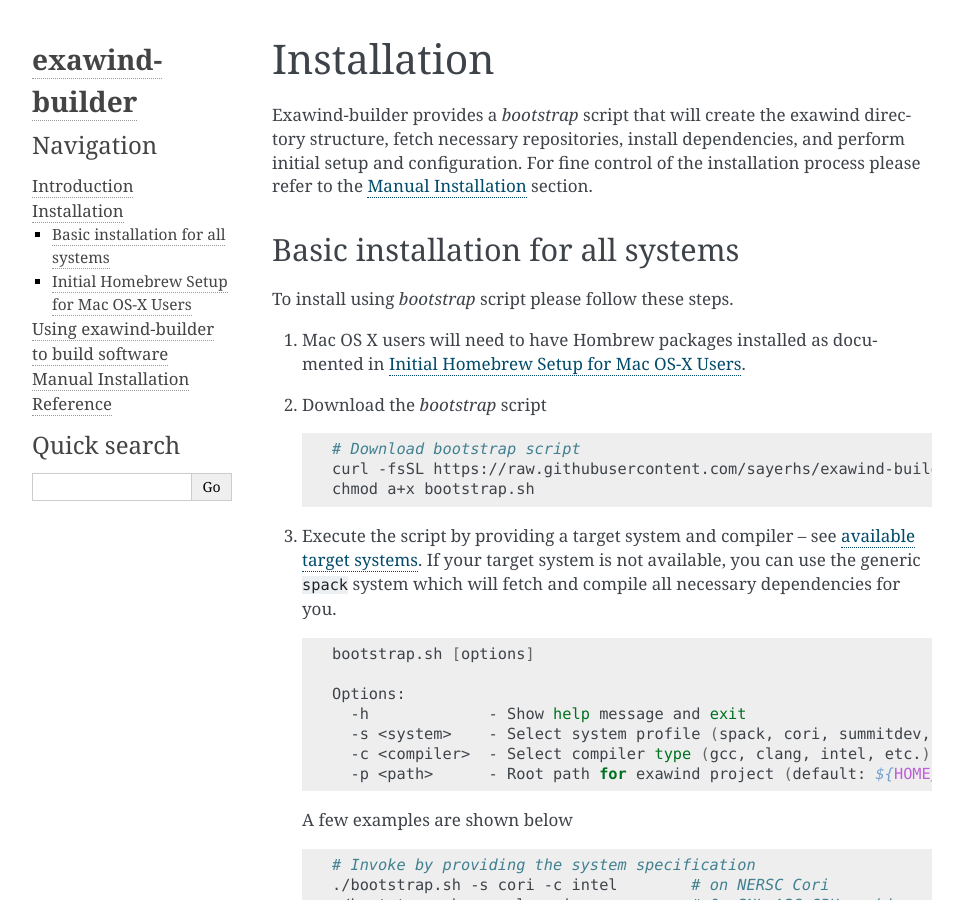
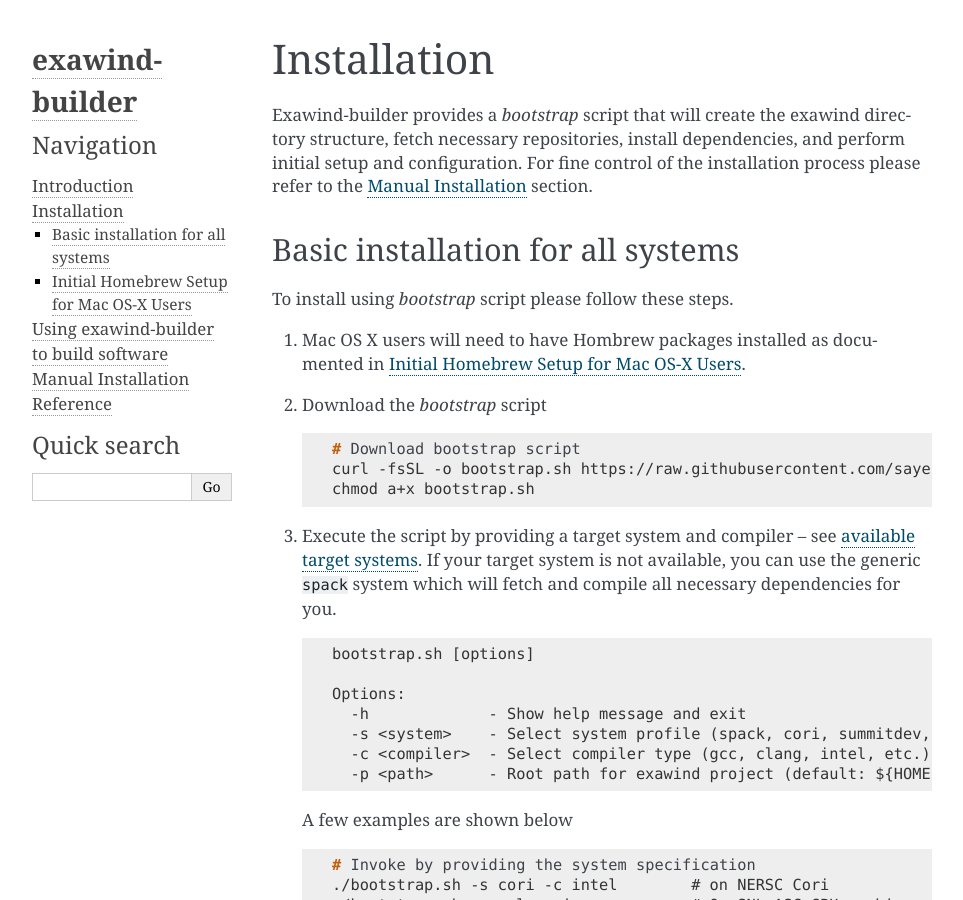
Before and after one commit to Exawind/exawind-builder, a Sphinx documentation site: the page built from doc/source/installation.rst, in a window 1280 px wide and 900 px high. Shown: the whole window, without its empty margins (148-1111 px from the left). Built offline with Sphinx 7.4.7, drawn with Linux system fonts in a browser that asks for light colours; some of the changed text lies outside the part shown.

Commit message:
Update installation docs

```diff
--- a/doc/source/installation.rst
+++ b/doc/source/installation.rst
@@ -19,10 +19,10 @@
 
 #. Download the *bootstrap* script
 
-   .. code-block:: bash
+   .. code-block:: console
 
       # Download bootstrap script
-      curl -fsSL https://raw.githubusercontent.com/sayerhs/exawind-builder/master/bootstrap.sh
+      curl -fsSL -o bootstrap.sh https://raw.githubusercontent.com/sayerhs/exawind-builder/master/bootstrap.sh
       chmod a+x bootstrap.sh
 
 #. Execute the script by providing a target system and compiler -- see
@@ -30,7 +30,7 @@
    available, you can use the generic ``spack`` system which will fetch and compile
    all necessary dependencies for you.
 
-   .. code-block:: bash
+   .. code-block:: console
 
       bootstrap.sh [options]
 
@@ -42,7 +42,7 @@
 
    A few examples are shown below
 
-   .. code-block:: bash
+   .. code-block:: console
 
       # Invoke by providing the system specification
       ./bootstrap.sh -s cori -c intel        # on NERSC Cori
@@ -89,13 +89,13 @@
 #. Once Homebrew has been installed execute the following commands to install
    packages necessary for exawind-builder from homebrew.
 
-.. code-block:: bash
+.. code-block:: console
 
    # Allow installation of brew bundles
    brew tap Homebrew/brewdler
 
    # Fetch the exawind Brewfile
-   curl -fsSL https://raw.githubusercontent.com/sayerhs/exawind-builder/master/etc/spack/osx/Brewfile
+   curl -fsSL -o Brewfile https://raw.githubusercontent.com/sayerhs/exawind-builder/master/etc/spack/osx/Brewfile
 
    # Install brew packages
    brew bundle --file=Brewfile
```
